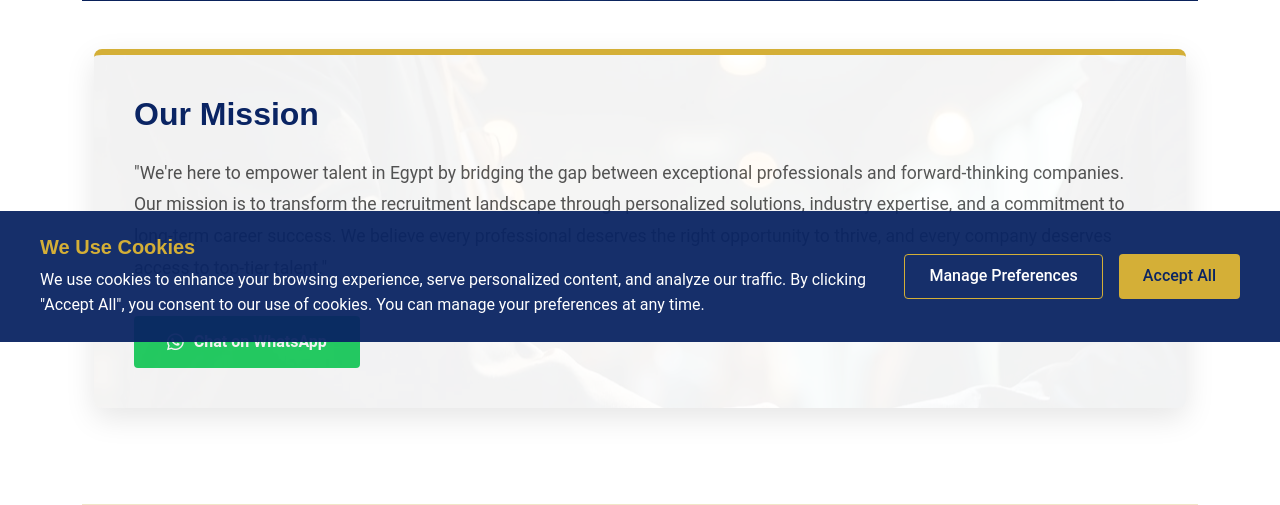
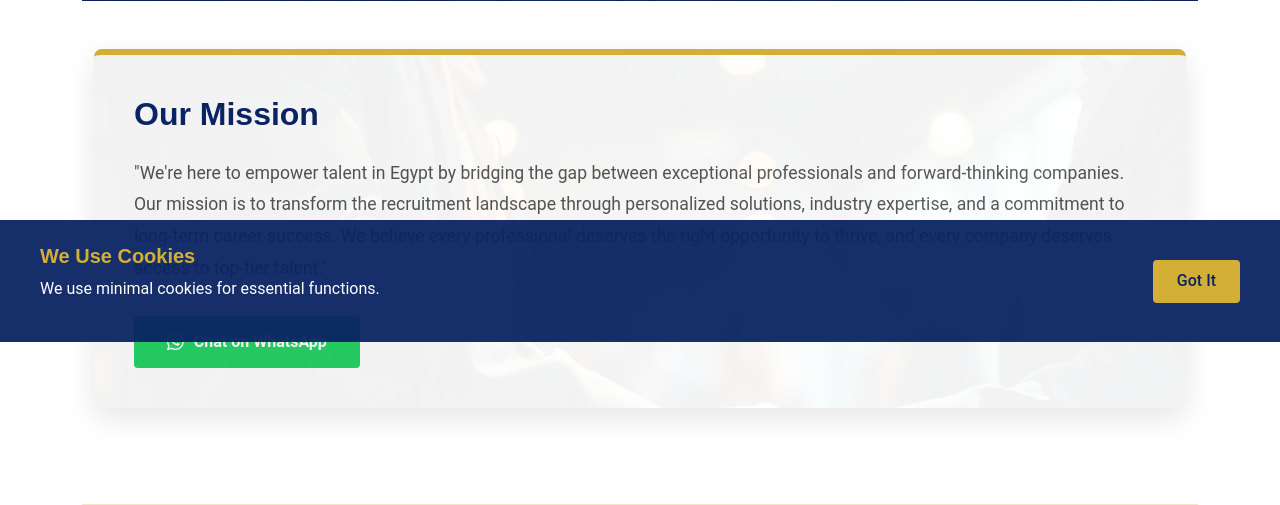
Before and after one commit to ehabahmed2/career_core, a Django app: page /about/ in a window 1280 px wide. Shown: the part 458-963 px from the top of the page. Run offline with Django 4.2, Linux system fonts and the light colour scheme.

Commit message:
done from cookies

```diff
--- a/templates/partials/cookie_consent.html
+++ b/templates/partials/cookie_consent.html
@@ -2,11 +2,10 @@
     <div class="cookie-content">
         <div class="cookie-text">
             <h5 class="text-gold mb-2">We Use Cookies</h5>
-            <p class="mb-0">We use cookies to enhance your browsing experience, serve personalized content, and analyze our traffic. By clicking "Accept All", you consent to our use of cookies. You can manage your preferences at any time.</p>
+            <p>We use minimal cookies for essential functions.</p>
         </div>
         <div class="cookie-actions">
-            <button class="btn btn-cookie btn-settings">Manage Preferences</button>
-            <button class="btn btn-cookie btn-accept">Accept All</button>
+            <button class="btn btn-cookie btn-accept">Got It</button>
         </div>
     </div>
 </div>
```
